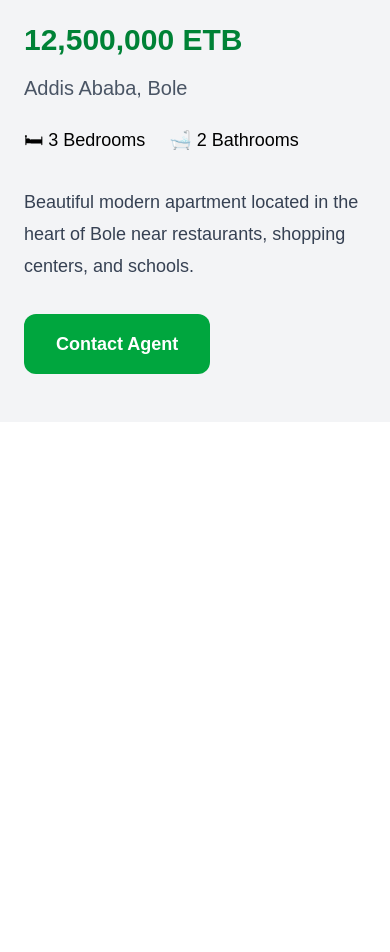
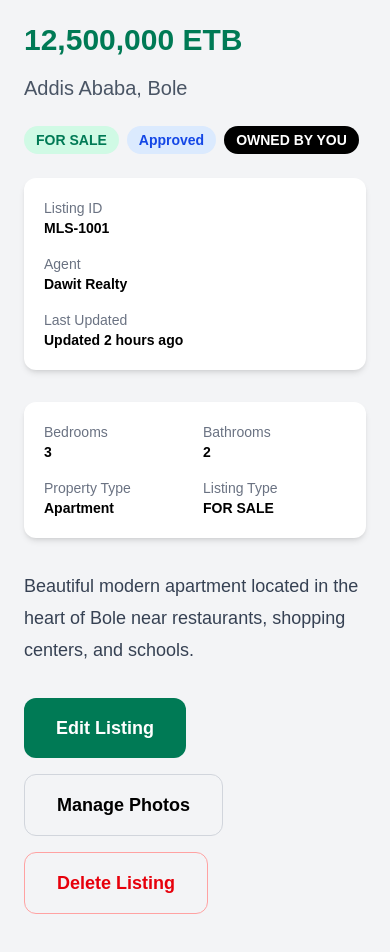
Before and after one commit to AddisFlower/ethiohomes, a Next.js app: page /listings/1 in a window 390 px wide. Shown: the part 933-1885 px from the top of the page. Before the commit the page ends 1355 px from the top, so only its background shows below. Built offline with nearby package versions, Linux system fonts and the light colour scheme.

Commit message:
Build EthioMLS agent workflow foundation

```diff
--- a/app/add-listing/page.tsx
+++ b/app/add-listing/page.tsx
@@ -1,4 +1,11 @@
+"use client";
+
+import { useState } from "react";
+
+
 export default function AddListingPage() {
+  const [submitted, setSubmitted] = useState(false);
+
     return (
       <main className="min-h-screen bg-gray-100 py-12 px-6">
         <div className="max-w-3xl mx-auto bg-white p-8 rounded-2xl shadow-lg">
@@ -6,7 +13,31 @@ export default function AddListingPage() {
             Submit Property Listing
           </h1>
 
-          <form className="space-y-6">
+          {submitted && (
+            <div className="mb-6 rounded-xl border border-emerald-300 bg-emerald-50 p-4 text-emerald-800">
+              <p className="font-semibold">Listing submitted for review.</p>
+              <p className="text-sm">
+                Status: Pending Approval. An admin will review it before it becomes active.
+              </p>
+
+              {/* Later this will route to /my-listings
+                  and show only listings owned by the current agent */}
+              <a
+                href="/listings"
+                className="inline-block bg-emerald-700 hover:bg-emerald-800 text-white px-4 py-2 rounded-lg font-semibold transition"
+              >
+                View My Listings
+              </a>
+            </div>
+          )}
+
+          <form
+            className="space-y-6"
+            onSubmit={(e) => {
+              e.preventDefault();
+              setSubmitted(true);
+            }}
+          >
             <div>
               <label className="block text-black font-semibold mb-2">
                 Property Title
@@ -14,6 +45,7 @@ export default function AddListingPage() {
 
               <input
                 type="text"
+                required
                 placeholder="Modern Apartment in Bole"
                 className="w-full border border-gray-300 rounded-lg px-4 py-3 text-black"
               />
@@ -28,6 +60,8 @@ export default function AddListingPage() {
                 type="number"
                 placeholder="12000000"
                 className="w-full border border-gray-300 rounded-lg px-4 py-3 text-black"
+                required
+                min={1}
               />
             </div>
 
@@ -36,7 +70,7 @@ export default function AddListingPage() {
                 City
               </label>
 
-              <select className="w-full border border-gray-300 rounded-lg px-4 py-3 text-black">
+              <select required className="w-full border border-gray-300 rounded-lg px-4 py-3 text-black">
                 <option>Addis Ababa</option>
                 <option>Adama</option>
                 <option>Hawassa</option>
@@ -59,19 +93,78 @@ export default function AddListingPage() {
 
             <div>
               <label className="block text-black font-semibold mb-2">
+                Listing Type
+              </label>
+
+              <select required className="w-full border border-gray-300 rounded-lg px-4 py-3 text-black">
+                <option>FOR SALE</option>
+                <option>FOR RENT</option>
+              </select>
+            </div>
+
+            <div className="grid grid-cols-2 gap-4">
+              <div>
+                <label className="block text-black font-semibold mb-2">
+                  Bedrooms
+                </label>
+
+                <input
+                  type="number"
+                  placeholder="3"
+                  className="w-full border border-gray-300 rounded-xl px-4 py-3 text-black"
+                  required
+                  min={1}
+                />
+              </div>
+
+              <div>
+                <label className="block text-black font-semibold mb-2">
+                  Bathrooms
+                </label>
+
+                <input
+                  type="number"
+                  placeholder="2"
+                  className="w-full border border-gray-300 rounded-xl px-4 py-3 text-black"
+                  required
+                  min={1}
+                />
+              </div>
+            </div>
+
+            <div>
+              <label className="block text-black font-semibold mb-2">
                 Description
               </label>
 
               <textarea
+                required
                 rows={5}
                 placeholder="Describe the property..."
                 className="w-full border border-gray-300 rounded-lg px-4 py-3 text-black"
               />
             </div>
 
+            <div>
+              <label className="block text-black font-semibold mb-2">
+                Property Images
+              </label>
+
+              <input
+                type="file"
+                multiple
+                className="w-full border border-gray-300 rounded-xl px-4 py-3 bg-white"
+                required
+              />
+
+              <p className="text-sm text-gray-500 mt-2">
+                Upload high-quality property photos.
+              </p>
+            </div>
+
             <button
               type="submit"
-              className="w-full bg-black text-white py-4 rounded-xl text-lg font-semibold hover:bg-gray-800"
+              className="w-full bg-emerald-700 hover:bg-emerald-800 text-white py-3 rounded-lg font-semibold transition"
             >
               Submit Listing
             </button>
--- /dev/null
+++ b/app/listings/[id]/edit/page.tsx
@@ -0,0 +1,15 @@
+export default function EditListingPage() {
+    return (
+      <main className="min-h-screen bg-gray-100 flex items-center justify-center">
+        <div className="bg-white p-10 rounded-2xl shadow-lg text-center">
+          <h1 className="text-4xl font-bold text-black mb-4">
+            Edit Listing
+          </h1>
+
+          <p className="text-gray-600">
+            Listing edit workflow coming next.
+          </p>
+        </div>
+      </main>
+    );
+  }
--- a/app/listings/[id]/page.tsx
+++ b/app/listings/[id]/page.tsx
@@ -1,5 +1,4 @@
 import { properties } from "@/data/properties";
-import Link from "next/link";
 
 export default async function PropertyDetails({
   params,
@@ -10,8 +9,15 @@ export default async function PropertyDetails({
 
   const property = properties.find((p) => p.id === id);
 
+  const currentAgentId = "agent-1";
+  const isOwner = property?.ownerId === currentAgentId;
+
   if (!property) {
-    return <div className="p-10 text-2xl text-black">Property not found.</div>;
+    return (
+      <div className="p-10 text-2xl text-black">
+        Property not found.
+      </div>
+    );
   }
 
   return (
@@ -27,24 +33,116 @@ export default async function PropertyDetails({
           {property.title}
         </h1>
 
-        <p className="text-3xl text-green-700 font-bold mb-4">
+        <p className="text-3xl text-emerald-700 font-bold mb-4">
           {property.price}
         </p>
 
-        <p className="text-xl text-gray-600 mb-6">{property.location}</p>
+        <p className="text-xl text-gray-600 mb-6">
+          {property.location}
+        </p>
 
-        <div className="flex gap-6 mb-8 text-lg text-black">
-          <span>🛏 {property.bedrooms} Bedrooms</span>
-          <span>🛁 {property.bathrooms} Bathrooms</span>
+        <div className="flex flex-wrap gap-2 mb-6">
+          <span className="bg-emerald-100 text-emerald-700 px-3 py-1 rounded-full text-sm font-semibold">
+            {property.status}
+          </span>
+
+          <span className="bg-blue-100 text-blue-700 px-3 py-1 rounded-full text-sm font-semibold">
+            {property.approvalStatus}
+          </span>
+
+          {isOwner && (
+            <span className="bg-black text-white px-3 py-1 rounded-full text-sm font-semibold">
+              OWNED BY YOU
+            </span>
+          )}
+        </div>
+
+
+
+        <div className="bg-white rounded-xl shadow-md p-5 mb-8 grid grid-cols-1 md:grid-cols-3 gap-4 text-sm">
+          <div>
+            <p className="text-gray-500">Listing ID</p>
+            <p className="font-semibold text-black">
+              {property.listingId}
+            </p>
+          </div>
+
+          <div>
+            <p className="text-gray-500">Agent</p>
+            <p className="font-semibold text-black">
+              {property.agent}
+            </p>
+          </div>
+
+          <div>
+            <p className="text-gray-500">Last Updated</p>
+            <p className="font-semibold text-black">
+              {property.updatedAt}
+            </p>
+          </div>
+        </div>
+
+        <div className="bg-white rounded-xl shadow-md p-5 mb-8 grid grid-cols-2 md:grid-cols-4 gap-4 text-sm">
+          <div>
+            <p className="text-gray-500">Bedrooms</p>
+            <p className="font-semibold text-black">
+              {property.bedrooms}
+            </p>
+          </div>
+
+          <div>
+            <p className="text-gray-500">Bathrooms</p>
+            <p className="font-semibold text-black">
+              {property.bathrooms}
+            </p>
+          </div>
+
+          <div>
+            <p className="text-gray-500">Property Type</p>
+            <p className="font-semibold text-black">
+              {property.propertyType}
+            </p>
+          </div>
+
+          <div>
+            <p className="text-gray-500">Listing Type</p>
+            <p className="font-semibold text-black">
+              {property.status}
+            </p>
+          </div>
         </div>
 
         <p className="text-gray-700 text-lg leading-8 mb-8">
           {property.description}
         </p>
 
-        <button className="bg-green-600 hover:bg-green-700 text-white px-8 py-4 rounded-xl text-lg font-semibold">
-          Contact Agent
-        </button>
+        <div className="flex flex-wrap gap-4">
+          {isOwner ? (
+            <>
+              <button className="bg-emerald-700 hover:bg-emerald-800 text-white px-8 py-4 rounded-xl text-lg font-semibold transition">
+                Edit Listing
+              </button>
+
+              <button className="border border-gray-300 hover:border-emerald-700 hover:text-emerald-700 text-black px-8 py-4 rounded-xl text-lg font-semibold transition">
+                Manage Photos
+              </button>
+
+              <button className="border border-red-300 hover:border-red-600 hover:text-red-600 text-red-600 px-8 py-4 rounded-xl text-lg font-semibold transition">
+                Delete Listing
+              </button>
+            </>
+          ) : (
+            <>
+              <button className="bg-emerald-700 hover:bg-emerald-800 text-white px-8 py-4 rounded-xl text-lg font-semibold transition">
+                Request Showing
+              </button>
+
+              <button className="border border-gray-300 hover:border-emerald-700 hover:text-emerald-700 text-black px-8 py-4 rounded-xl text-lg font-semibold transition">
+                Save Listing
+              </button>
+            </>
+          )}
+        </div>
       </div>
     </main>
   );
--- a/app/listings/page.tsx
+++ b/app/listings/page.tsx
@@ -6,6 +6,11 @@ import { useSearchParams } from "next/navigation";
 import { properties } from "@/data/properties";
 
 function ListingsContent() {
+
+
+  // TODO: Replace this mock agent ID with the authenticated user's ID
+  // once login/auth is implemented.
+  const currentAgentId = "agent-1";
   const [searchTerm, setSearchTerm] = useState("");
   const [listingStatus, setListingStatus] = useState("ALL");
   const [propertyType, setPropertyType] = useState("ALL");
@@ -77,7 +82,10 @@ function ListingsContent() {
         </select>
 
         <div className="grid grid-cols-1 md:grid-cols-3 gap-8">
-          {filteredProperties.map((property) => (
+        {filteredProperties.map((property) => {
+          const isOwner = property.ownerId === currentAgentId;
+
+          return (
             <div
               key={property.id}
               className="bg-white rounded-xl overflow-hidden shadow-lg hover:scale-105 transition duration-300"
@@ -99,14 +107,43 @@ function ListingsContent() {
 
                 <p className="text-gray-600 mb-4">{property.location}</p>
 
-                <Link href={`/listings/${property.id}`}>
-                  <button className="w-full bg-black text-white py-3 rounded-lg hover:bg-gray-800 cursor-pointer">
-                    View Details
-                  </button>
-                </Link>
+                <div className="flex flex-wrap gap-2 mb-4">
+                  <span className="bg-emerald-100 text-emerald-700 px-3 py-1 rounded-full text-xs font-semibold">
+                    {property.status}
+                  </span>
+
+                  <span className="bg-blue-100 text-blue-700 px-3 py-1 rounded-full text-xs font-semibold">
+                    {property.approvalStatus}
+                  </span>
+
+                  {isOwner && (
+                    <span className="bg-black text-white px-3 py-1 rounded-full text-xs font-semibold">
+                      OWNED BY YOU
+                    </span>
+                  )}
+                </div>
+
+                <div className="flex flex-col gap-3">
+                  <Link href={`/listings/${property.id}`}>
+                    <button className="w-full bg-emerald-700 hover:bg-emerald-800 text-white py-3 rounded-lg cursor-pointer transition">
+                      View Details
+                    </button>
+                  </Link>
+
+                  {isOwner ? (
+                    <button className="w-full border border-gray-300 hover:border-emerald-700 hover:text-emerald-700 text-black py-3 rounded-lg transition">
+                      Edit Listing
+                    </button>
+                  ) : (
+                    <button className="w-full border border-gray-300 hover:border-emerald-700 hover:text-emerald-700 text-black py-3 rounded-lg transition">
+                      Request Showing
+                    </button>
+                  )}
+              </div>
               </div>
             </div>
-          ))}
+            );
+          })}
         </div>
       </div>
     </main>
--- a/data/properties.ts
+++ b/data/properties.ts
@@ -17,6 +17,7 @@ export const properties = [
       "Beautiful modern apartment located in the heart of Bole near restaurants, shopping centers, and schools.",
     image:
       "https://images.unsplash.com/photo-1494526585095-c41746248156?q=80&w=1200&auto=format&fit=crop",
+    ownerId: "agent-1"
   },
   {
     id: "2",
@@ -36,6 +37,7 @@ export const properties = [
       "Spacious luxury villa with modern architecture, large outdoor area, and premium finishes.",
     image:
       "https://images.unsplash.com/photo-1512917774080-9991f1c4c750?q=80&w=1200&auto=format&fit=crop",
+    ownerId: "agent-2"
   },
   {
     id: "3",
@@ -55,5 +57,6 @@ export const properties = [
       "Perfect family home in a quiet neighborhood with easy access to schools and shopping.",
     image:
       "https://images.unsplash.com/photo-1505693416388-ac5ce068fe85?q=80&w=1200&auto=format&fit=crop",
+      ownerId: "agent-1"
   },
 ];
```
